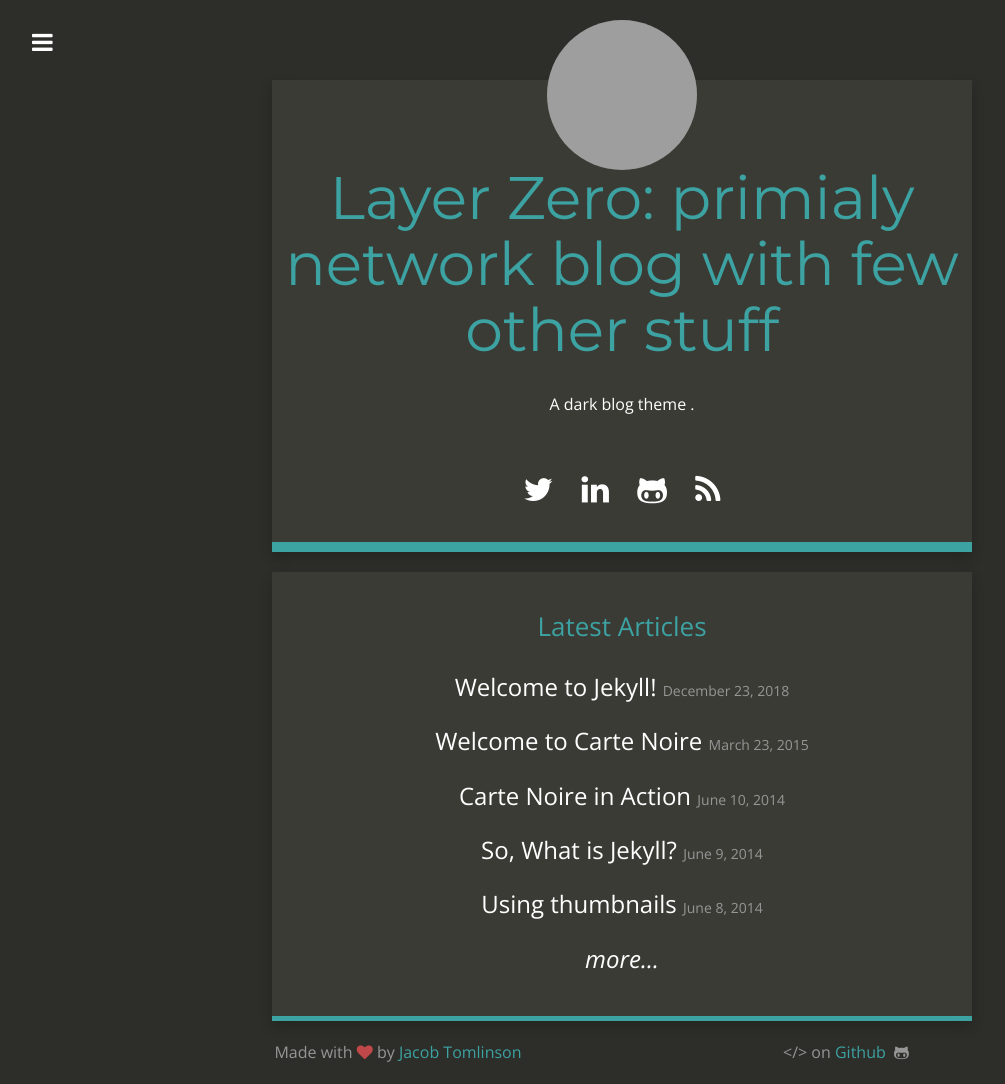
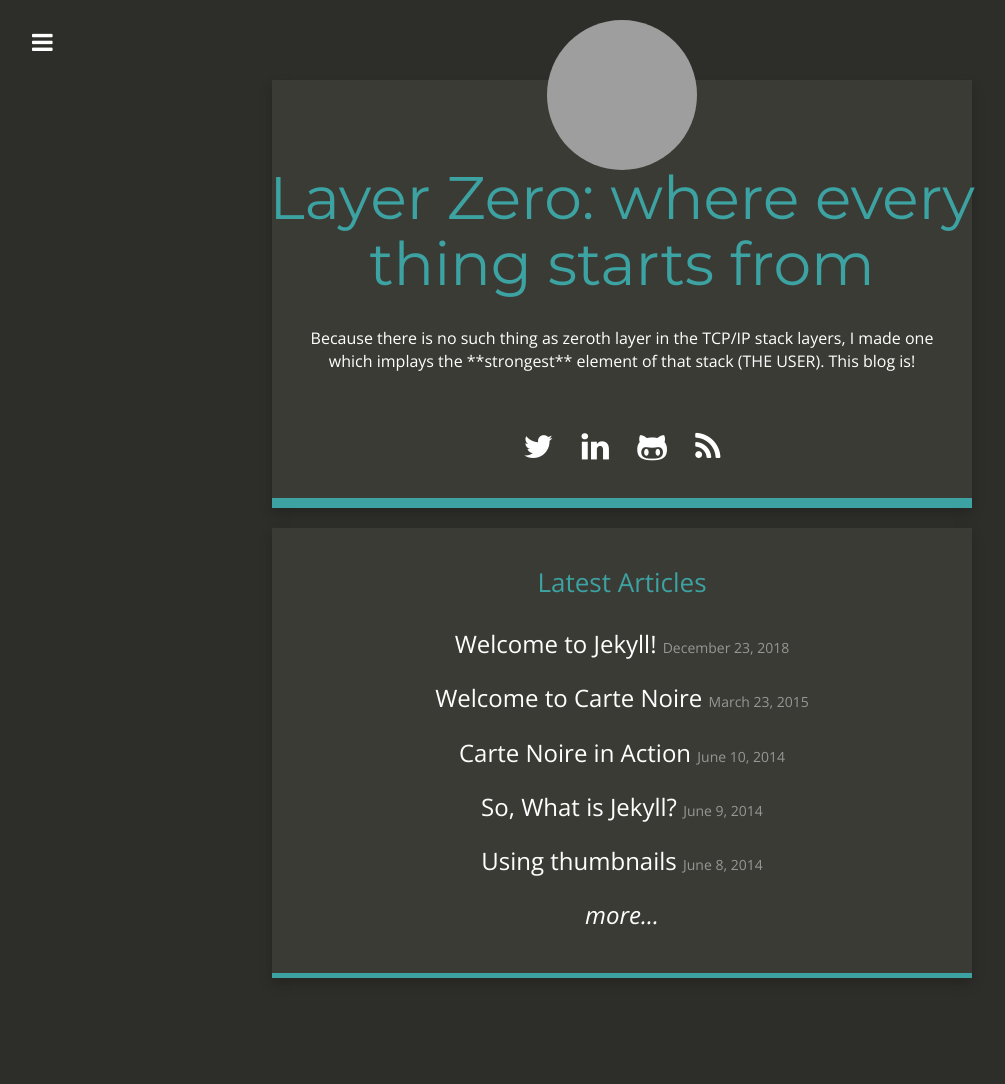
Before and after one commit to sh1dow3r/layer0, a Jekyll site: the page built from index.html, in a window 1280 px wide. Shown: the whole page, without its empty margins (18-1023 px from the left). Built offline with Jekyll 4.4.1, drawn with Linux system fonts in a browser that asks for light colours; nearby versions of some CDN libraries; after the commit the page ends 1019 px from its top, so only the background shows below that; grey boxes are pictures that could not be loaded.

Commit message:
adding config.yaml filess

```diff
--- a/_config.yml
+++ b/_config.yml
@@ -1,11 +1,10 @@
 # Site settings
-title: "Layer Zero: primialy network blog with few other stuff"
+title: "Layer Zero: where every thing starts from"
 email: 0xalamri@gmail.com
-description: "Because there is no such thing as zeroth layer in the TCP/IP stack layers, I made one which implays the **strongest** element of that stack (THE USER). This blog is "
 baseurl: ""
 url: "http://layer0.xyz"
-title_description: "A dark blog theme ."
-title_image: "https://www.gravatar.com/avatar/00000000000000000000000000000000?s=500&d=mm"
+title_description: "Because there is no such thing as zeroth layer in the TCP/IP stack layers, I made one which implays the **strongest** element of that stack (THE USER). This blog is!"
+title_image: "./_site/assets/sirfing.JPG"
 google_analytics: "UA-20365477-4"
 disqus_account: cartenoire
 github_repository: https://github.com/0xalamri/layer0
@@ -15,11 +14,11 @@ post_limit: 5
 # Social usernames/URLs
 twitter_username: 0xalamri
 github_username:  0xalamri
-linkedin_link: https://www.linkedin.com/in/ali-alamri10/
+linkedin_link: https://www.linkedin.com/in/ali-alamri/
 
 # Footer
-footer_left: "Made with <i class=\"fa fa-heart\"></i> by <a href=\"https://twitter.com/_JacobTomlinson\">Jacob Tomlinson</a>"
-footer_right: "&lt;/&gt; on <a href=\"https://github.com/jacobtomlinson/carte-noire\">Github</a> &nbsp;<i class=\"fa fa-github-alt\"></i>"
+#footer_left: "Made with <i class=\"fa fa-heart\"></i> by <a href=\"https://twitter.com/_JacobTomlinson\">Jacob Tomlinson</a>"
+#footer_right: "&lt;/&gt; on <a href=\"https://github.com/jacobtomlinson/carte-noire\">Github</a> &nbsp;<i class=\"fa fa-github-alt\"></i>"
 
 # Build settings
 markdown: kramdown
```
